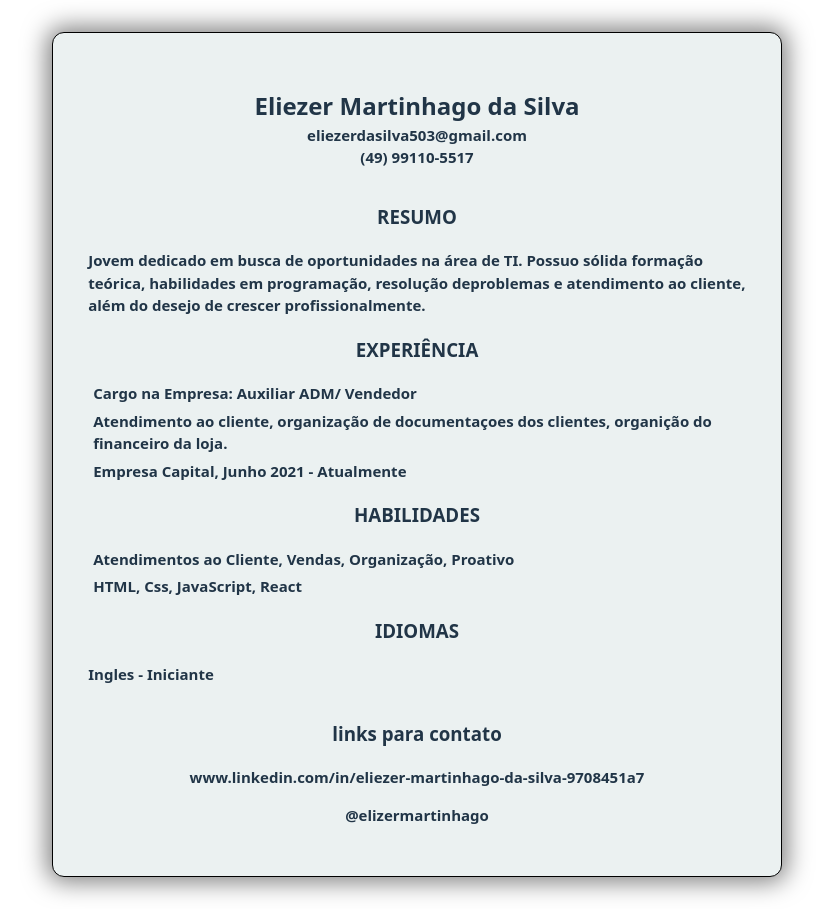
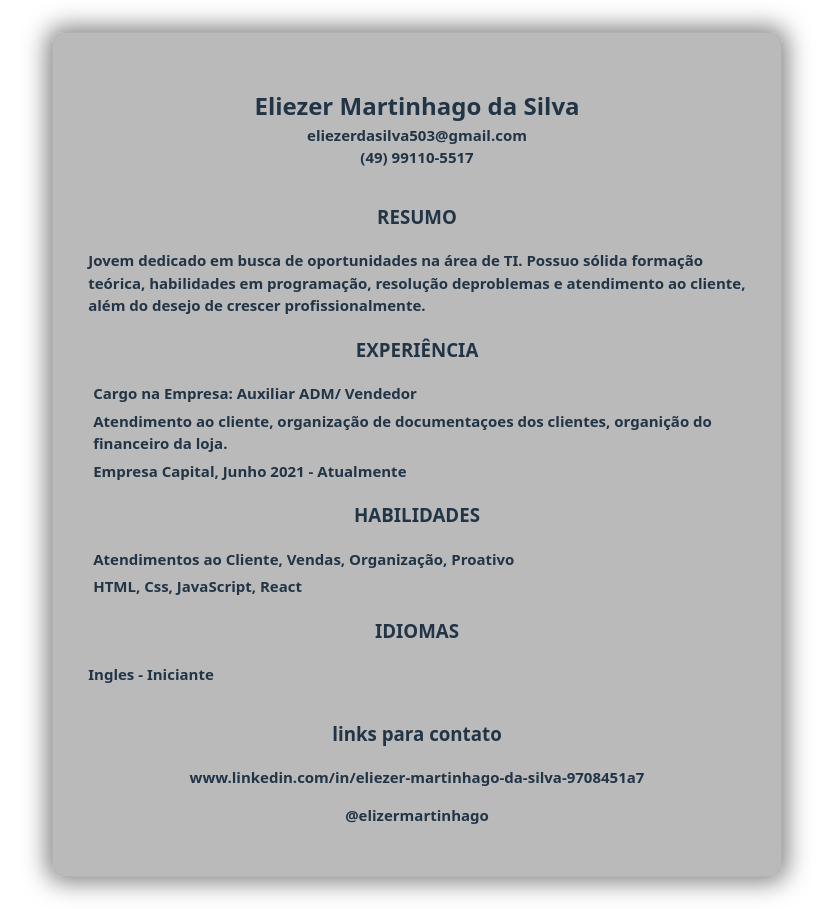
Before and after one commit to Eliezer335/projeto_react, a React (Vite) app: page / in a window 1280 px wide. Shown: the whole page, without its empty margins (223-1056 px from the left). Built offline with nearby package versions, Linux system fonts and the light colour scheme.

Commit message:
💄 Style: estilizandodo a cor de fundo do curriculo

```diff
--- a/src/componetes/Curriculo.css
+++ b/src/componetes/Curriculo.css
@@ -1,9 +1,9 @@
 
 .container_curriculo{
     width: 60%;
-    background-color: rgb(235, 241, 241);
+    background-color: rgba(179, 178, 178, 0.885);
     height: auto;
-    border: 1px solid black;
+    border: 1px solid rgba(179, 178, 178, 0.885);
     margin-left: auto;
     margin-right: auto;
     border-radius: 12px;
@@ -19,8 +19,6 @@
     align-items: center;
     justify-content: center;
 }
-
-/* .header{} */
 
 .headerTxt1{
     margin-bottom: 0;
```
